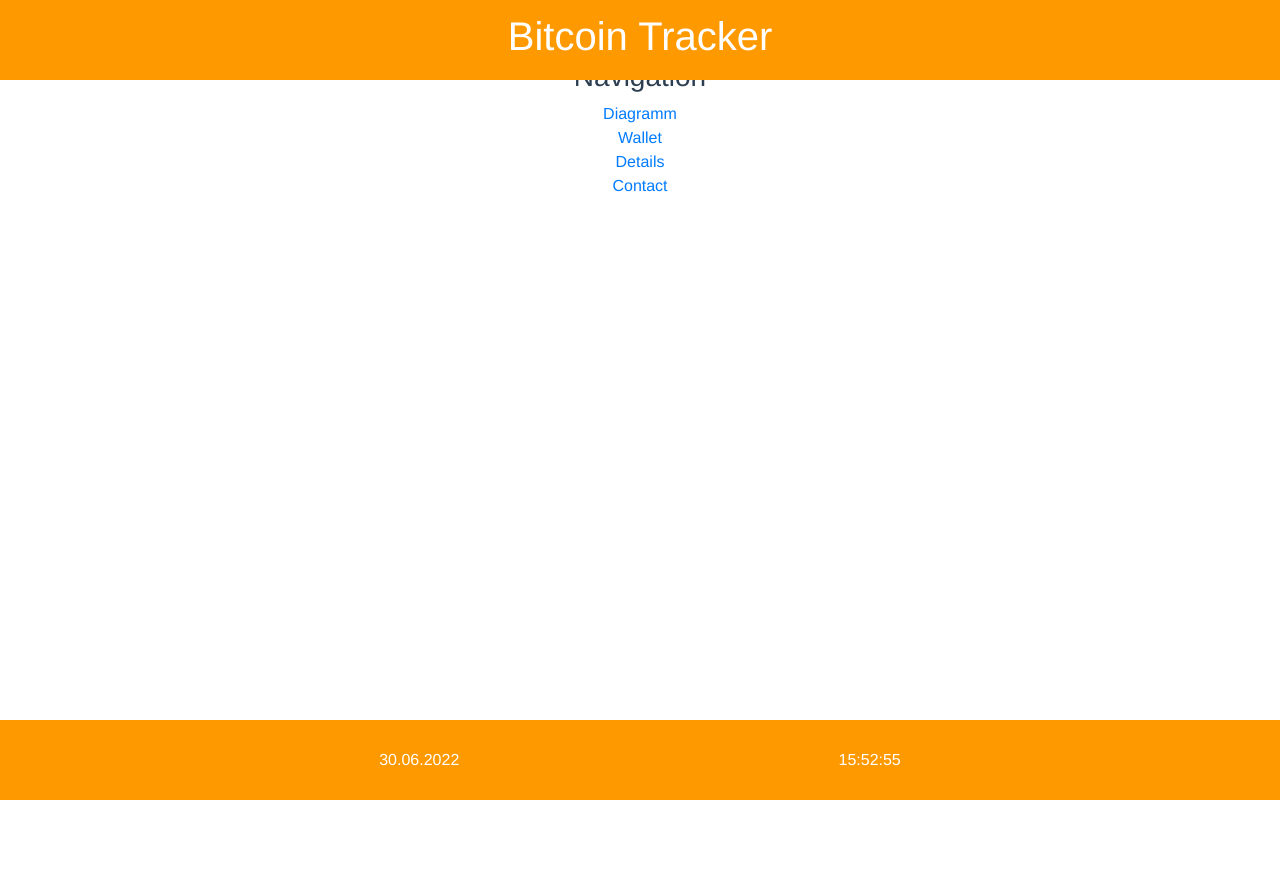
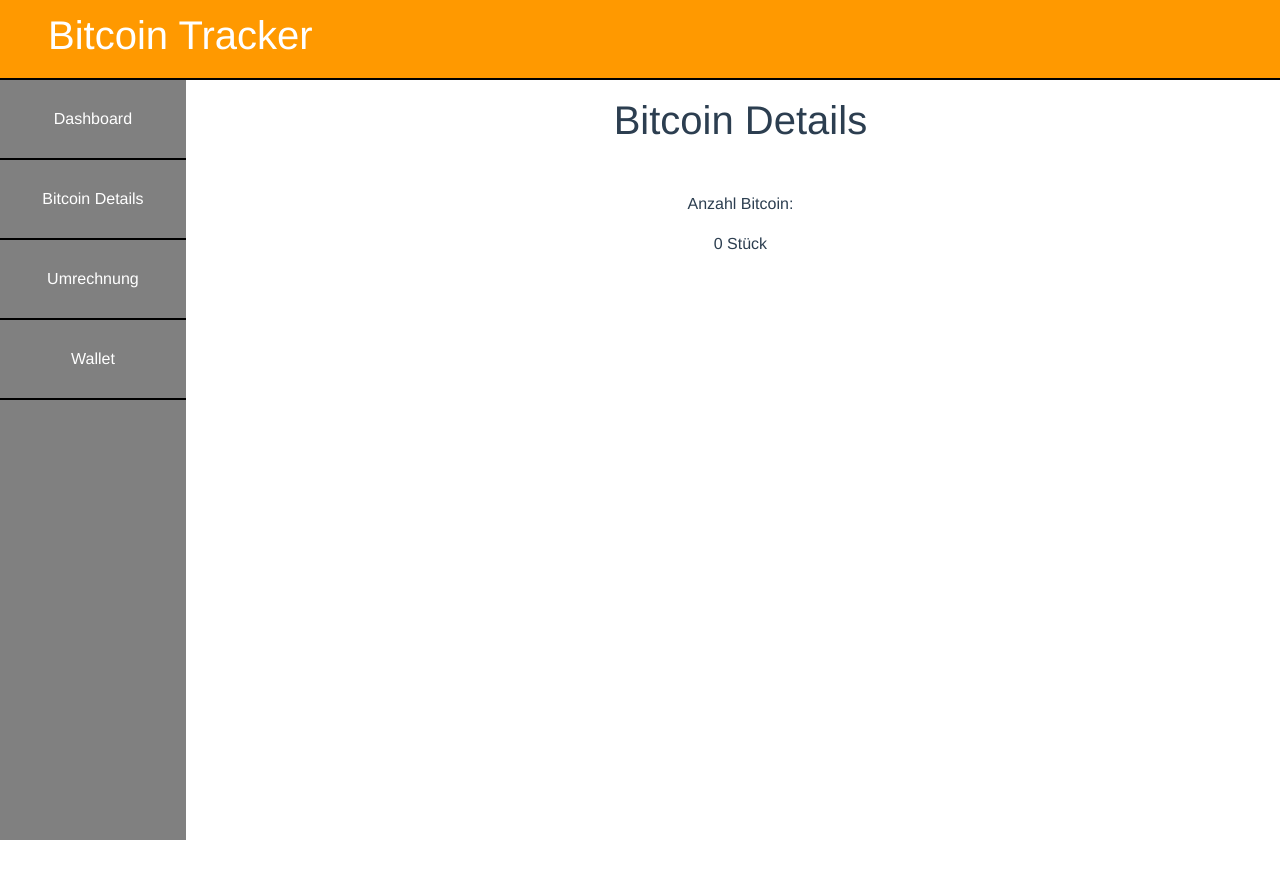
Before and after one commit to JonasBraun1996/bitcoin-tracker, a Vue app: page /detail in a window 1280 px wide. Shown: the top 878 px of the page. Before the commit the page ends 800 px from the top, so only its background shows below. Built offline with nearby package versions, Linux system fonts and the light colour scheme; no server answers.

Commit message:
ui: menu design with routing

```diff
--- a/public/index.html
+++ b/public/index.html
@@ -1,5 +1,5 @@
 <!DOCTYPE html>
-<html lang="">
+<html lang="en" style="height: 100%;">
   <head>
     <meta charset="utf-8">
     <meta http-equiv="X-UA-Compatible" content="IE=edge">
@@ -7,7 +7,7 @@
     <link rel="icon" href="<%= BASE_URL %>favicon.ico">
     <title><%= htmlWebpackPlugin.options.title %></title>
   </head>
-  <body>
+  <body style="height: 100%;">
     <noscript>
       <strong>We're sorry but <%= htmlWebpackPlugin.options.title %> doesn't work properly without JavaScript enabled. Please enable it to continue.</strong>
     </noscript>
--- a/src/App.vue
+++ b/src/App.vue
@@ -1,23 +1,26 @@
 <template>
   <div id="app">
     <bitcoin-header id="header"></bitcoin-header>
-    <navigation-menu></navigation-menu>
-    <router-view id="router"></router-view>
-    <bitcoin-footer id="footer"></bitcoin-footer>
+    <div class="row remove-margin-right f-height">
+      <div class="col-2 f-height">
+        <navigation-menu></navigation-menu>
+      </div>
+      <div class="col-10 remove-margin-right">
+        <router-view id="router"></router-view>
+      </div>
+    </div>
   </div>
 </template>
 
 <script>
 
 import BitcoinHeader from "@/components/BitcoinHeader";
-import BitcoinFooter from "@/components/BitcoinFooter";
 import NavigationMenu from "@/components/NavigationMenu";
 
 export default {
   name: 'App',
   components: {
     BitcoinHeader,
-    BitcoinFooter,
     NavigationMenu
   }
 }
@@ -31,12 +34,12 @@ export default {
   -moz-osx-font-smoothing: grayscale;
   text-align: center;
   color: #2c3e50;
-  margin-top: 60px;
+  height: 100%;
 }
 
 #header {
   width: 100%;
-  background-color: #FF9900;
+  background-color: #FF9900 !important;
   color: #ffffff;
   position: absolute;
   top: 0;
@@ -45,18 +48,17 @@ export default {
 }
 
 #router {
-  margin-top: 10em;
+  margin-top: 6em;
+  height: 100%;
 }
 
-#footer {
-  width: 100%;
-  background-color: #FF9900;
-  color: #ffffff;
-  position: absolute;
-  bottom: 0;
-  height: 5em;
-  line-height: 60px;
+.remove-margin-right {
+  margin-right: 0 !important;
+  height: 100%;
 }
 
+.f-height {
+  height: 100%;
+}
 
 </style>
--- a/src/assets/app.scss
+++ b/src/assets/app.scss
@@ -2,3 +2,7 @@
 
 @import 'node_modules/bootstrap/scss/bootstrap.scss';
 @import 'node_modules/bootstrap-vue/src/index.scss';
+
+.f-height {
+    height: 100%;
+}
--- a/src/components/BitcoinHeader.vue
+++ b/src/components/BitcoinHeader.vue
@@ -14,9 +14,12 @@ export default {
 
   .headline {
     display: flex;
-    text-align: center;
-    justify-content: center;
+    text-align: flex-start;
     align-items: center;
+    padding-left: 3em;
+    border-color: #000000 !important;
+    border-style: solid;
+    border-width: 0 0 2px 0;
   }
 
 </style>
--- a/src/components/Converter.vue
+++ b/src/components/Converter.vue
@@ -1,5 +1,6 @@
 <template>
   <div>
+    <h1 class="mb-5">Umrechnung</h1>
 
   </div>
 </template>
--- /dev/null
+++ b/src/components/Detail.vue
@@ -0,0 +1,47 @@
+<template>
+  <div>
+    <h1 class="mb-5">Bitcoin Details</h1>
+    <div class="detail-container">
+      <div>
+          <p>Anzahl Bitcoin:</p>
+          {{ totalbc }} Stück
+      </div>
+    </div>
+  </div>
+</template>
+
+<script>
+
+import axios from "axios";
+
+export default {
+  name: 'Details',
+  data() {
+    return {
+      totalbc: "0"
+    }
+  },
+  methods: {
+    async getBitcoinDetails() {
+      await axios.get("/q/totalbc").then((response) => {
+        this.totalbc = this.numberWithCommas(response.data);
+        console.log(this.numberWithCommas(response.data));
+      })
+    },
+    numberWithCommas(number) {
+      return number.toString().replace(/\B(?=(\d{3})+(?!\d))/g, ".");
+}
+  },
+  mounted() {
+    this.getBitcoinDetails();
+  }
+}
+</script>
+<style>
+
+  .detail-container {
+    display: flex;
+    flex-direction: column;
+  }
+
+</style>
--- a/src/components/MainView.vue
+++ b/src/components/MainView.vue
@@ -1,6 +1,7 @@
 <template>
   <div>
-    <b-dropdown text="Währung wählen" class="m-md-2">
+    <h1 class="mb-5">Dashboard</h1>
+    <b-dropdown text="Währung wählen" class="mb-5">
       <b-dropdown-item @click="setCurrentCurrency('USD')">USD</b-dropdown-item>
       <b-dropdown-item @click="setCurrentCurrency('EUR')">EUR</b-dropdown-item>
       <b-dropdown-item @click="setCurrentCurrency('CHF')">CHF</b-dropdown-item>
@@ -27,7 +28,6 @@ export default {
   data() {
     return {
       bitcoinApiResponse: [],
-      fullResponse: [],
       currentCurrency: "USD"
     }
   },
@@ -44,8 +44,6 @@ export default {
     },
     async getBitcoinPrice() {
       await axios.get("/ticker").then((response) => {
-        console.log(response);
-        this.fullResponse = response;
         this.bitcoinApiResponse = response.data[this.currentCurrency];
       });
     }
--- a/src/components/NavigationMenu.vue
+++ b/src/components/NavigationMenu.vue
@@ -1,35 +1,80 @@
 <template>
-  <div class="wrapper">
-    <nav id="sidebar">
-      <div class="sidebar-header">
-        <h3>Navigation</h3>
-      </div>
-      <ul class="list-unstyled components">
-        <li class="active">
-          <a href="/diagramm">Diagramm</a>
+    <nav role="navigation menu-container" class="full-height">
+      <ul class="nav navbar-nav full-height nav-color">
+        <li class="item">
+          <button @click="goToRoute('/menu')">Dashboard</button>
+          </li>
+        <li class="item">
+          <button @click="goToRoute('/detail')">Bitcoin Details</button>
+          </li>
+        <li class="item">
+          <button @click="goToRoute('/converter')">Umrechnung</button>
         </li>
-        <li>
-          <a href="#">Wallet</a>
-        </li>
-        <li>
-          <a href="#">Details</a>
-        </li>
-        <li>
-          <a href="#">Contact</a>
-        </li>
+        <li class="item">
+          <button @click="goToRoute('/wallet')">Wallet</button>
+          </li>
       </ul>
     </nav>
-
-  </div>
-
 </template>
 
 <script>
 export default {
-  name: "NavigationMenu"
+  name: "NavigationMenu",
+  methods: {
+    goToRoute(route) {
+      if(this.$router.history.current.fullPath !== route) {
+        this.$router.push(route);
+      }
+    }
+  }
 }
 </script>
 
 <style scoped>
+  .menu-container {
+    display: flex;
+    left: 0;
+    bottom: 0;
+    flex-direction: column;
+    width: 15em;
+    background-color: #FF9900;
+    height: 95%;
 
+  }
+
+  .full-height {
+    height: 95%;
+  }
+
+  .item {
+    height: 5em;
+    border-color: #000000 !important;
+    border-style: solid;
+    border-width: 0 0 2px 0;
+    display: flex;
+    justify-content: center;
+  }
+
+  .nav-color {
+    margin-top: 5em;
+    height: calc(100%);
+    background-color: grey;
+  }
+
+  button {
+    border: none;
+    outline: none;
+    background: none;
+    color: #ffffff;
+    width: 100%;
+    height: 100%;
+  }
+
+  button:hover {
+    background-color: white;
+    color: #FF9900;
+       border-color: #000000 !important;
+    border-style: solid;
+    border-width: 0 2px 0 2px;
+  }
 </style>
--- a/src/components/MyWallet.vue
+++ b/src/components/Wallet.vue
@@ -1,6 +1,6 @@
 <template>
   <div>
-
+    <h1 class="mb-5">Wallet</h1>
   </div>
 </template>
 
--- a/src/main.js
+++ b/src/main.js
@@ -8,7 +8,10 @@ import './assets/app.scss';
 import { BootstrapVue, IconsPlugin } from 'bootstrap-vue'
 import 'bootstrap-vue/dist/bootstrap-vue.css'
 import MainView from "@/components/MainView";
+import Detail from "@/components/Detail";
+import Converter from "@/components/Converter";
 import Diagram from "@/components/Diagram";
+import Wallet from "@/components/Wallet";
 
 Vue.config.productionTip = false;
 
@@ -34,9 +37,24 @@ const routes = [
     component: MainView
   },
   {
+    path: "/detail",
+    name: "Detail",
+    component: Detail
+  },
+  {
+    path: "/converter",
+    name: "Umrechnung",
+    component: Converter
+  },
+  {
     path: "/diagramm",
     name: "Diagram",
     component: Diagram
+  },
+  {
+    path: "/wallet",
+    name: "Wallet",
+    component: Wallet
   }
 ];
 
```
Also changed, not shown: src/components/Details.vue (deleted, +0 -18 lines).
